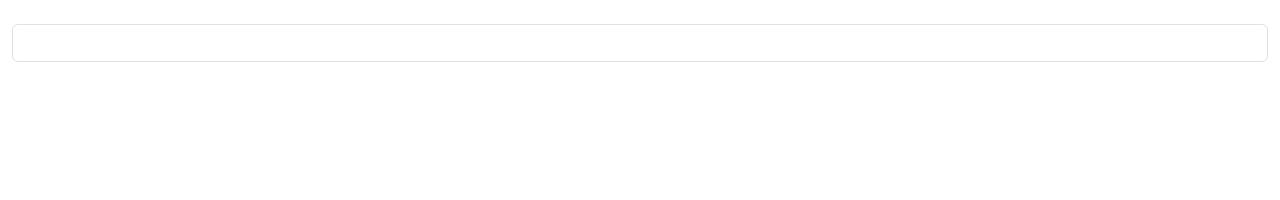
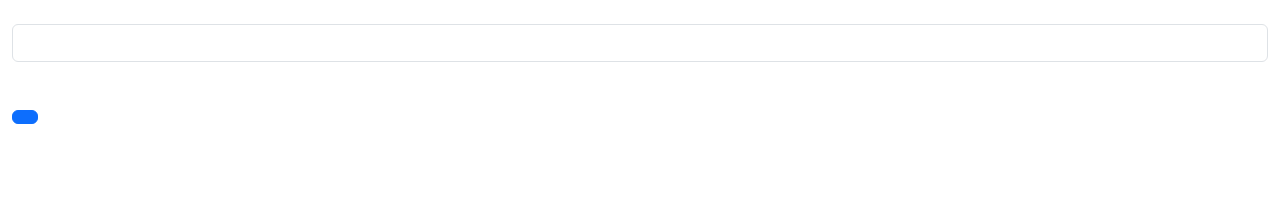
Before and after one commit to Fiiomio/portfolio-dashboard, a React (Create React App) app: page / in a window 1280 px wide. Shown: the top 200 px of the page. Built offline with nearby package versions, Linux system fonts and the light colour scheme.

Commit message:
added an onSubmit button

```diff
--- a/src/Pages/Login.js
+++ b/src/Pages/Login.js
@@ -60,6 +60,8 @@ export default function Login() {
                         value={loginKey}
                         onChange={(e) => setLoginKey(e.target.value)} />
                 </Form.Group>
+                <Button variant="primary" type="submit" className="mt-5">
+                </Button>
             </Form>
 
             :
```
